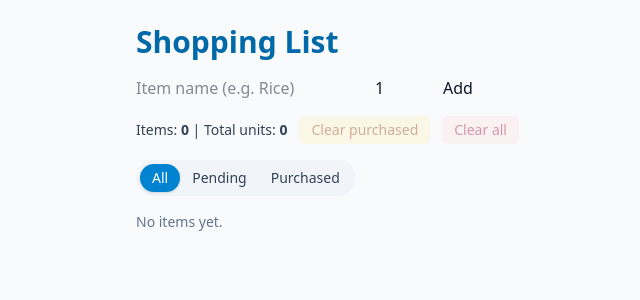
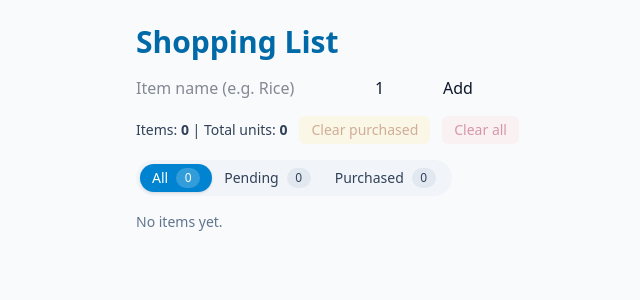
Before and after one commit to mgomez-dev-code/react-shopping-list, a React (Vite) app: page / in a window 1280 px wide. Shown: the top 300 px of the page, without its empty margins (240-880 px from the left). Built offline with nearby package versions, Linux system fonts and the light colour scheme.

Commit message:
feat: filter pills with live counters

```diff
--- a/src/App.tsx
+++ b/src/App.tsx
@@ -2,7 +2,8 @@ import React, { useState } from "react";
 import { ShoppingProvider, useShopping } from "./context/ShoppingContext";
 import ItemForm from "./components/ItemForm";
 import ItemList from "./components/ItemList";
-import FilterBar from "./components/FilterBar";
+import FilterBarContainer from "./components/FilterBarContainer";
+
 import type { StatusFilter } from "./domain/filters";
 
 function DebugCounter() {
@@ -50,9 +51,9 @@ export default function App() {
           <h1 className="text-3xl font-extrabold text-sky-700">Shopping List</h1>
           <ItemForm />
           <DebugCounter />
-          {/* Pills de filtro */}
-          <FilterBar value={filter} onChange={setFilter} />
-          {/* Lista filtrada */}
+          {/* Filter controls (with counters) */}
+          <FilterBarContainer value={filter} onChange={setFilter} /> { }
+          {/* Items list (filtered) */}
           <ItemList filter={filter} />
         </div>
       </main>
--- a/src/components/FilterBar.tsx
+++ b/src/components/FilterBar.tsx
@@ -1,14 +1,15 @@
 import React from "react";
-import type { StatusFilter } from "../domain/filters";
+import type { StatusFilter, FilterCounts } from "../domain/filters";
 
 type Props = {
   value: StatusFilter;
   onChange: (next: StatusFilter) => void;
+  counts: FilterCounts;
 };
 
-const options: StatusFilter[] = ['all', 'pending', 'purchased'];
+const options: StatusFilter[] = ["all", "pending", "purchased"];
 
-export default function FilterBar({ value, onChange }: Props) {
+export default function FilterBar({ value, onChange, counts }: Props) {
   return (
     <div className="inline-flex rounded-full bg-slate-100 p-1 text-sm">
       {options.map((opt) => {
@@ -20,13 +21,19 @@ export default function FilterBar({ value, onChange }: Props) {
             onClick={() => onChange(opt)}
             aria-pressed={active}
             className={[
-              "px-3 py-1 rounded-full capitalize transition",
-              active
-                ? "bg-sky-600 text-white shadow"
-                : "text-slate-700 hover:bg-white"
+              "px-3 py-1 rounded-full capitalize transition flex items-center gap-2",
+              active ? "bg-sky-600 text-white shadow" : "text-slate-700 hover:bg-white",
             ].join(" ")}
           >
-            {opt}
+            <span>{opt}</span>
+            <span
+              className={[
+                "min-w-6 text-center rounded-full px-2 py-[2px] text-xs",
+                active ? "bg-white/20" : "bg-slate-200 text-slate-700",
+              ].join(" ")}
+            >
+              {counts[opt]}
+            </span>
           </button>
         );
       })}
--- /dev/null
+++ b/src/components/FilterBarContainer.tsx
@@ -0,0 +1,21 @@
+import React from "react";
+import { useShopping } from "../context/ShoppingContext";
+import FilterBar from "./FilterBar";
+import type { StatusFilter, FilterCounts } from "../domain/filters";
+
+type Props = {
+  value: StatusFilter;
+  onChange: (next: StatusFilter) => void;
+};
+
+export default function FilterBarContainer({ value, onChange }: Props) {
+  const { state } = useShopping();
+
+  const counts: FilterCounts = {
+    all: state.items.length,
+    pending: state.items.filter((it) => it.status === "pending").length,
+    purchased: state.items.filter((it) => it.status === "purchased").length,
+  };
+
+  return <FilterBar value={value} onChange={onChange} counts={counts} />;
+}
--- a/src/domain/filters.ts
+++ b/src/domain/filters.ts
@@ -1,2 +1,3 @@
 // View-level type for filtering items by status.
 export type StatusFilter = 'all' | 'pending' | 'purchased';
+export type FilterCounts = Record<StatusFilter, number>;
```
